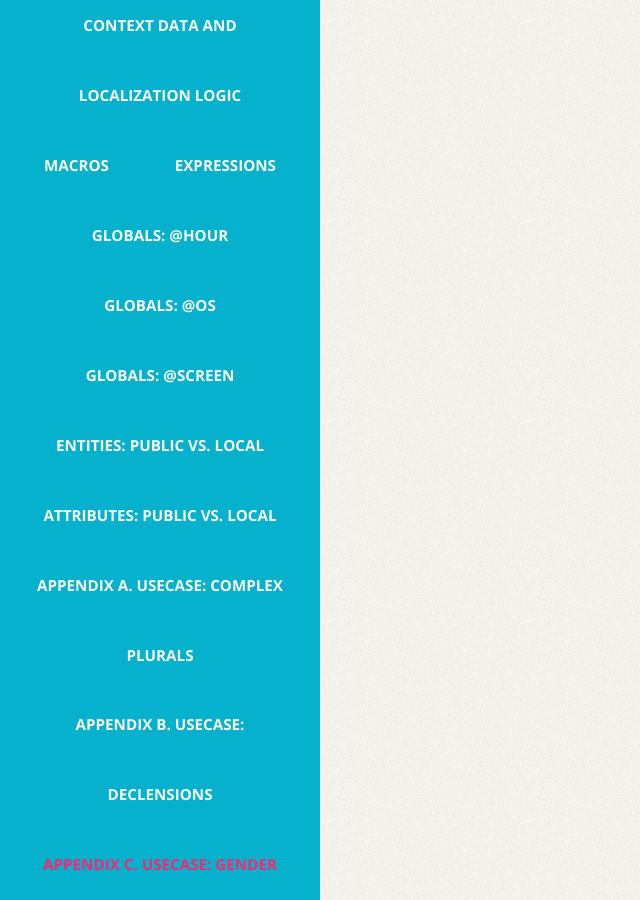
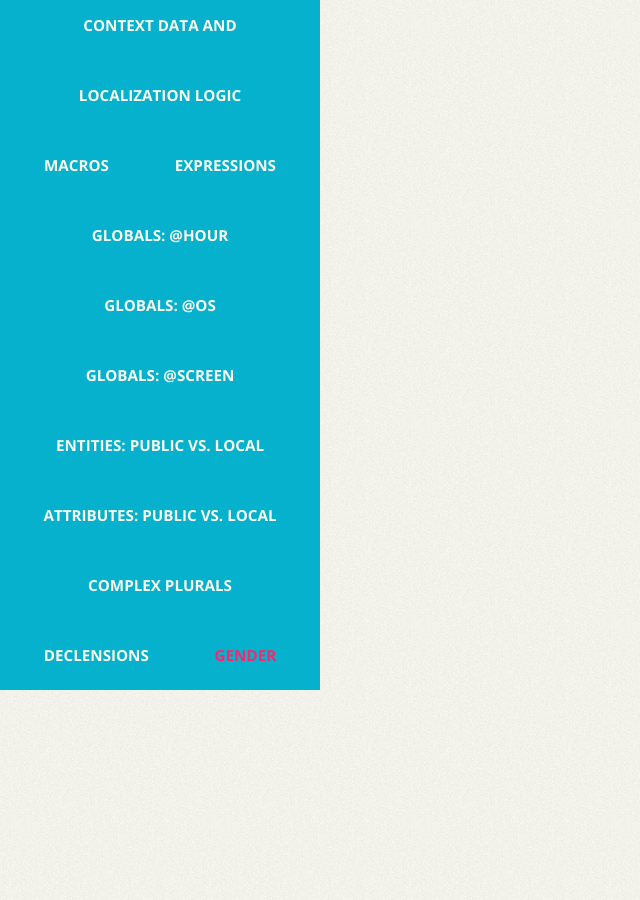
Before and after one commit to l20n/l20n.org, a Jekyll site: the page built from _posts/2012-07-18-gender.md, in a window 1280 px wide and 900 px high, scrolled down 708 px. Shown: the whole window, without its empty margins (0-640 px from the left). Built offline with Jekyll 4.4.1, drawn with Linux system fonts in a browser that asks for light colours; nearby versions of some CDN libraries; after the commit the page ends 1404 px from its top, so only the background shows below that.

Commit message:
Shorter chapter titles

```diff
--- a/_includes/toc.html
+++ b/_includes/toc.html
@@ -14,6 +14,6 @@
 <li><a {% if page.title == "Globals: @screen" %}class="active" {% endif %}href="{% post_url 2012-07-13-globals-screen %}">Globals: @screen</a></li>
 <li><a {% if page.title == "Entities: public vs. local" %}class="active" {% endif %}href="{% post_url 2012-07-14-entities-public-vs-local %}">Entities: public vs. local</a></li>
 <li><a {% if page.title == "Attributes: public vs. local" %}class="active" {% endif %}href="{% post_url 2012-07-15-attributes-public-vs-local %}">Attributes: public vs. local</a></li>
-<li><a {% if page.title == "Complex plurals" %}class="active" {% endif %}href="{% post_url 2012-07-16-complex-plurals %}">Appendix A. usecase: complex plurals</a></li>
-<li><a {% if page.title == "Declensions" %}class="active" {% endif %}href="{% post_url 2012-07-17-declensions %}">Appendix B. usecase: declensions</a></li>
-<li><a {% if page.title == "Gender" %}class="active" {% endif %}href="{% post_url 2012-07-18-gender %}">Appendix C. usecase: gender</a></li>
+<li><a {% if page.title == "Complex plurals" %}class="active" {% endif %}href="{% post_url 2012-07-16-complex-plurals %}">Complex plurals</a></li>
+<li><a {% if page.title == "Declensions" %}class="active" {% endif %}href="{% post_url 2012-07-17-declensions %}">Declensions</a></li>
+<li><a {% if page.title == "Gender" %}class="active" {% endif %}href="{% post_url 2012-07-18-gender %}">Gender</a></li>
```
